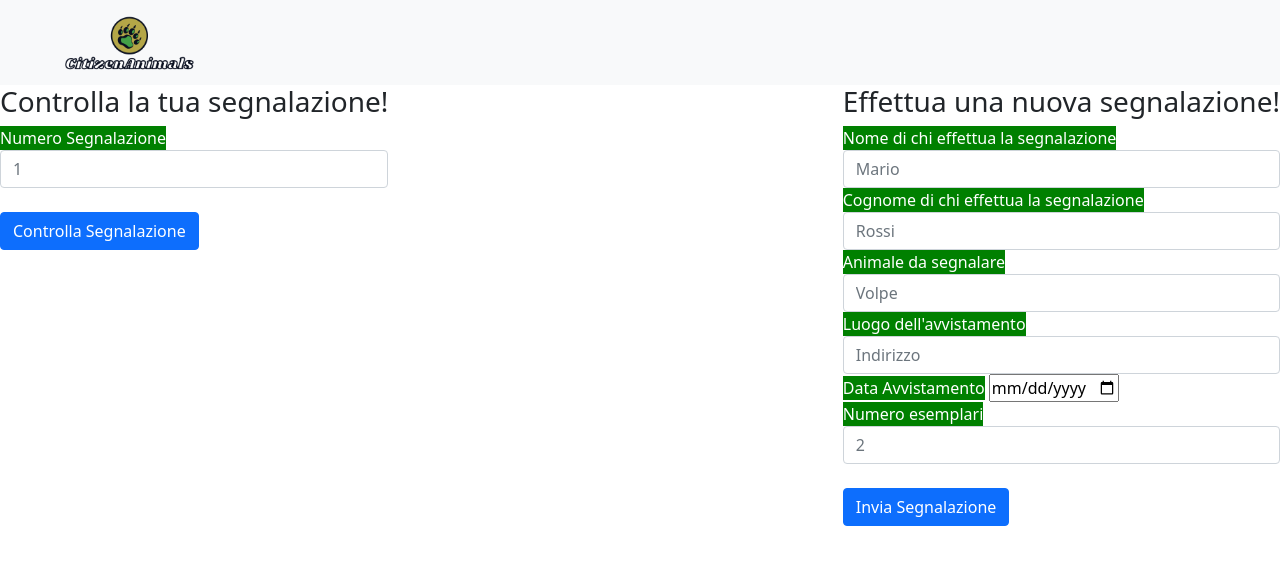
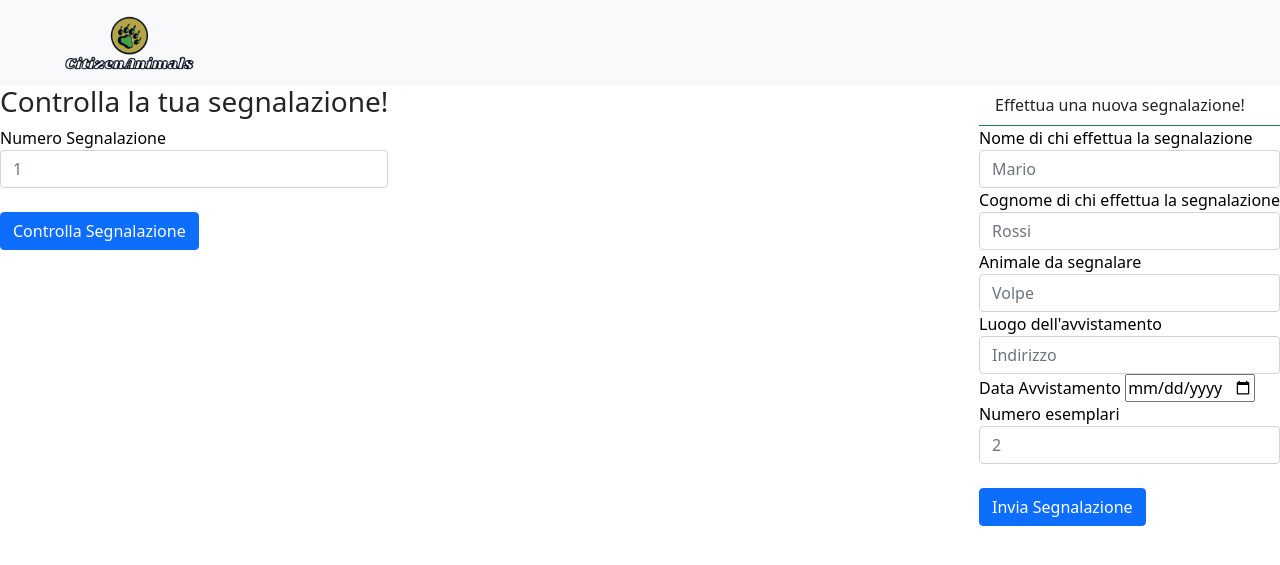
Before and after one commit to OB-UNISA/IUM, a Flask app: page /segnalazioni in a window 1280 px wide. Shown: the top 565 px of the page. Run offline with Flask 2, Linux system fonts and the light colour scheme.

Commit message:
Almost final release

```diff
--- a/assets/css/segnalazioni.css
+++ b/assets/css/segnalazioni.css
@@ -9,8 +9,7 @@
   float: left;
 }
 label{
-  background-color: green;
- color: white;
+ color: black;
  }
 .container-forms{
   display: block;
--- a/templates/centro.html
+++ b/templates/centro.html
@@ -233,6 +233,8 @@
 
           </div>
 
+          <hr class="my-4">
+
           <button class="w-100 btn btn-primary btn-lg" type="submit">Inserisci animale</button>
         </form>
       </div>
--- a/templates/segnalazioni.html
+++ b/templates/segnalazioni.html
@@ -49,7 +49,8 @@
  <!-- Form a destra per effettuare Segnalazione !-->
 
   <div class="container-right">
-    <h3> Effettua una nuova segnalazione! </h3>
+      <div class="card-header bg-transparent border-success"> Effettua una nuova segnalazione! </div>
+
   <div class="form-group">
     <label>Nome di chi effettua la segnalazione</label>
     <input type="text" class="form-control" placeholder="Mario" id="nome">
@@ -76,9 +77,18 @@
         <input type="number" class="form-control" placeholder="2" id="numeroEsemplari">
   </div>
   </div><br>
-  <button type="button" class="btn btn-primary" onclick="save_segnalazione()">Invia Segnalazione</button>
+  <button type="button" class="btn btn-primary" onclick="save_segnalazione()" onclick="showDiv()">Invia Segnalazione</button>
+<br>
+<div id="code"  style="display:none;" class="container-left" > Codice per seguire la segnalazione è 0001</div>
+
 </div>
-</div>
+
+
+<script>
+function showDiv() {
+   document.getElementById('code').style.display = "block";
+}
+</script>
 
 </body>
 </html>
```
Also changed, not shown: README.md.
